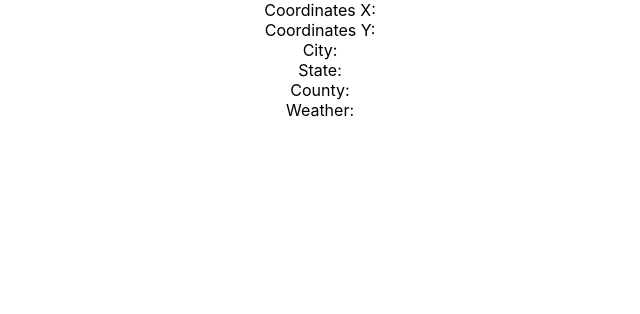
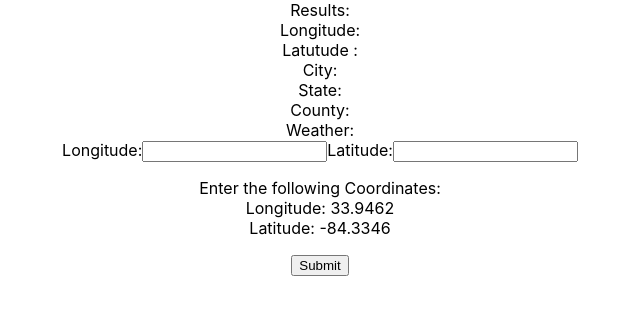
Before and after one commit to AlisiaRush/REACTweatherApp, a React (Create React App) app in the folder weather/: page / in a window 1280 px wide. Shown: the top 314 px of the page, without its empty margins (320-960 px from the left). Built offline with nearby package versions, Linux system fonts and the light colour scheme; no server answers.

Commit message:
Data shows based on specific coordinates 33.9462 and -84.3346 after user clicks on the submit button

```diff
--- a/weather/src/App.js
+++ b/weather/src/App.js
@@ -4,15 +4,15 @@ import axios from 'axios';
 
 const App = ()  => {
 
-  const [coordinatesXResults, setCoordinatesX] = useState([]);
-  const [coordinatesYResults, setCoordinatesY] = useState([]);
+  const [longitude, setCoordinatesX] = useState([]);
+  const [latitude, setCoordinatesY] = useState([]);
   const [cityResults, setCity] = useState([]);
   const [stateResults, setState] = useState([]);
   const [countyResults, setCounty] = useState([]);
   const [weatherResults, setWeather] = useState([]);
 
+ const fetchData = () =>{
 
- const fetchData = () =>{
    const longLatCityStateApi = 'https://api.weather.gov/points/33.9462,-84.3346';
    const countyApi = 'https://api.weather.gov/zones/county/GAC089';
    const weatherApi = 'https://api.weather.gov/gridpoints/FFC/51,95/forecast';
@@ -24,19 +24,15 @@ const App = ()  => {
    axios.all([getlongLatCityState, getCounty, getWeather]).then(
      axios.spread((...allData) =>{
 
-      const xCoordinates = allData[0].data.geometry.coordinates[0];
-      const yCoordinates = allData[0].data.geometry.coordinates[1];
+      const longitude = allData[0].data.geometry.coordinates[0];
+      const latitude = allData[0].data.geometry.coordinates[1];
       const city = allData[0].data.properties.relativeLocation.properties.city;
       const state = allData[0].data.properties.relativeLocation.properties.state;
       const county = allData[1].data.properties.name;
       const weather = allData[2].data.properties.periods[0].temperature;
-      // console.log('AllLongLatCityState DATA', longLatCityStateAPI);
-      // console.log('ALLCounty DATA', countyAPI);
-      // console.log(getWeather);
-      // console.log('WEATHER', weather);
 
-      setCoordinatesX(xCoordinates);
-      setCoordinatesY(yCoordinates);
+      setCoordinatesX(latitude);
+      setCoordinatesY(longitude);
       setCity(city);
       setState(state);
       setCounty(county);
@@ -46,19 +42,52 @@ const App = ()  => {
  }
 
 useEffect(()=>{
-  fetchData()
+
 }, []);
 
   return (
     <div className="App">
 
-              Coordinates X: {coordinatesXResults}<br />
-              Coordinates Y: {coordinatesYResults}<br />
+              {/* Results */}
+                <div>
+              Results:<br />
+              Longitude: {longitude}<br />
+              Latutude : {latitude}<br />
               City: {cityResults}<br />
               State: {stateResults}< br />
 
               County: {countyResults}< br />
               Weather: {weatherResults}
+              </div>
+
+
+              {/* form */}
+<form>
+
+
+              Longitude:
+              <input type="text"
+              value ={longitude}
+              onChange={(e) => setCoordinatesX(e.target.value)}>
+              </input>
+
+              Latitude:
+              <input type="text"
+              value ={latitude}
+              onChange={(e) => setCoordinatesY(e.target.value)}>
+              </input>
+              </form>
+
+              <p>Enter the following Coordinates:<br />
+                Longitude: 33.9462<br />
+                Latitude: -84.3346
+              </p>
+            <button
+            onClick = {()=>{
+              fetchData();
+            }}>
+              Submit
+            </button>
 
     </div>
   );
```
